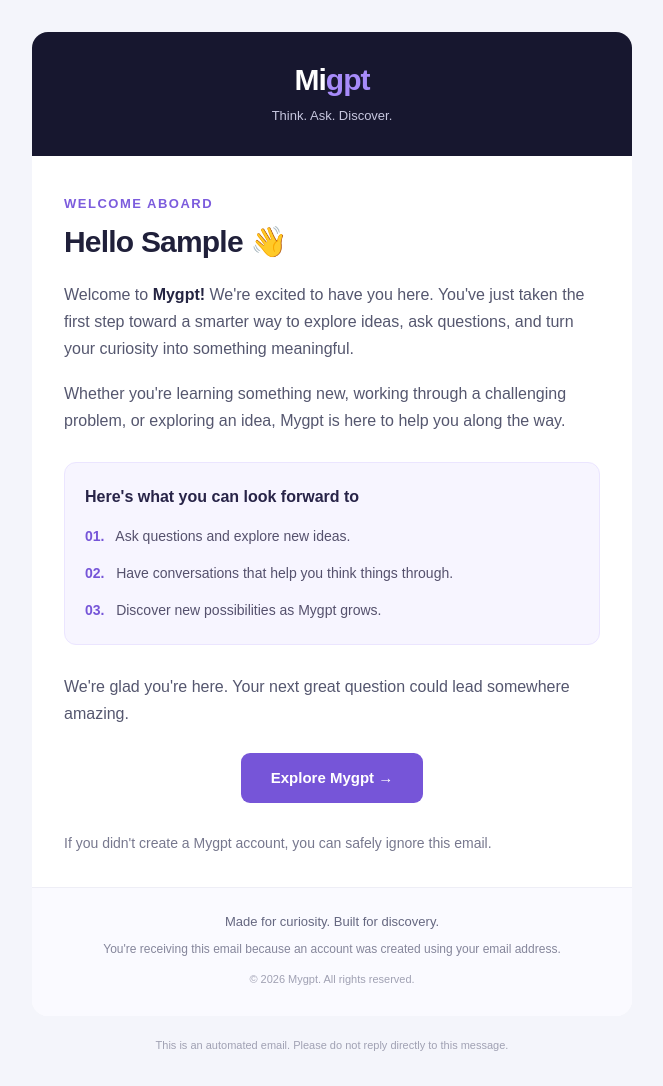
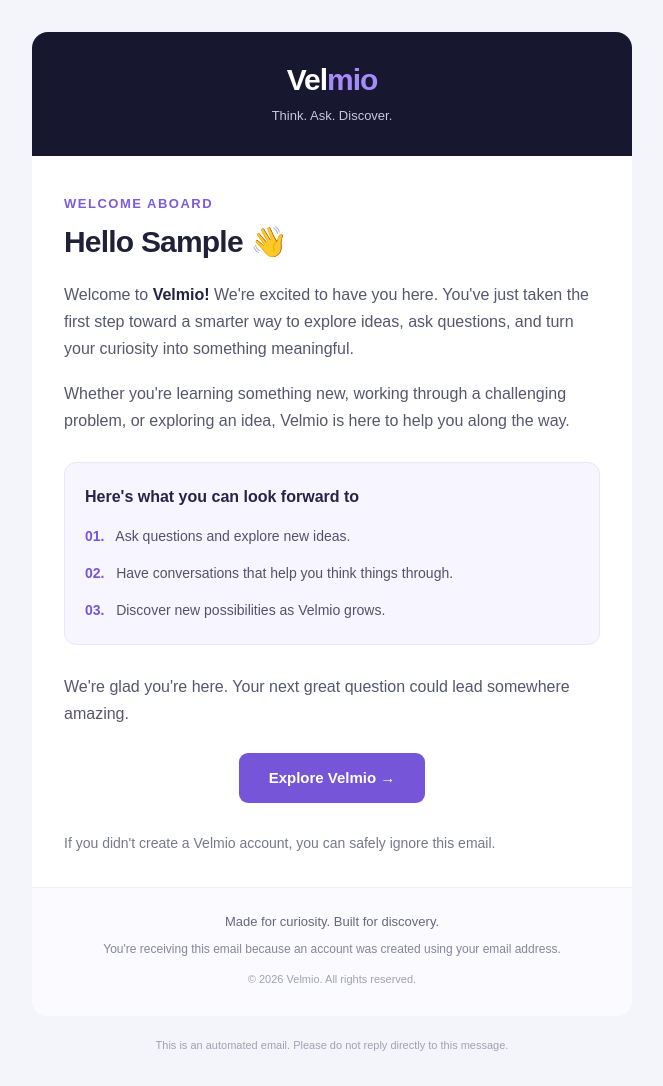
Before and after one commit to Marvyeddy/mygpt, a Python web app: template backend/template/welcome.html in a window 1280 px wide. Shown: the whole page, without its empty margins (308-971 px from the left). Run offline with Jinja, Linux system fonts and the light colour scheme; the template is opened without the code that fills it: most values are stand-ins (such as "Sample title", 1, 10 or a date in 2020).

Commit message:
fix: changed mygpt to velmio

```diff
--- a/backend/route/auth_route.py
+++ b/backend/route/auth_route.py
@@ -38,7 +38,7 @@ async def create_user(
 
     bg.add_task(
         send_email,
-        subject="Welcome to Migpt! ✨",
+        subject="Welcome to Velmio! ✨",
         recipients=[new_user.email],
         template_name="welcome.html",
         context={
--- a/backend/template/layout.html
+++ b/backend/template/layout.html
@@ -5,14 +5,14 @@
     <meta name="viewport" content="width=device-width, initial-scale=1.0">
     <meta name="color-scheme" content="light">
     <meta name="supported-color-schemes" content="light">
-    <title>{% block title %}Mygpt{% endblock %}</title>
+    <title>{% block title %}Velmio{% endblock %}</title>
 </head>
 
 <body style="margin:0; padding:0; background-color:#f4f5fb; font-family:Arial, Helvetica, sans-serif; color:#20243a;">
 
     <!-- Preheader -->
     <div style="display:none; max-height:0; overflow:hidden; opacity:0; color:transparent;">
-        {% block preheader %}Welcome to Mygpt — your AI conversation companion.{% endblock %}
+        {% block preheader %}Welcome to Velmio — your AI conversation companion.{% endblock %}
     </div>
 
     <table role="presentation" width="100%" cellspacing="0" cellpadding="0" border="0"
@@ -27,7 +27,7 @@
                     <tr>
                         <td align="center" style="background-color:#17172f; padding:30px 24px;">
                             <div style="font-size:30px; line-height:36px; font-weight:700; letter-spacing:-1px; color:#ffffff;">
-                                Mi<span style="color:#a78bfa;">gpt</span>
+                                Vel<span style="color:#a78bfa;">mio</span>
                             </div>
                             <p style="margin:8px 0 0; color:#c7c7df; font-size:13px; line-height:20px;">
                                 Think. Ask. Discover.
@@ -56,7 +56,7 @@
                             </p>
 
                             <p style="margin:0; color:#a0a1b3; font-size:11px; line-height:18px;">
-                                &copy; {% block year %}2026{% endblock %} Mygpt. All rights reserved.
+                                &copy; {% block year %}2026{% endblock %} Velmio. All rights reserved.
                             </p>
                         </td>
                     </tr>
--- a/backend/template/welcome.html
+++ b/backend/template/welcome.html
@@ -1,9 +1,9 @@
 {% extends "layout.html" %}
 
-{% block title %}Welcome to Mygpt{% endblock %}
+{% block title %}Welcome to Velmio{% endblock %}
 
 {% block preheader %}
-Your Mygpt journey starts here. Get ready to explore ideas, ask questions, and discover more.
+Your Velmio journey starts here. Get ready to explore ideas, ask questions, and discover more.
 {% endblock %}
 
 {% block content %}
@@ -17,14 +17,14 @@ Your Mygpt journey starts here. Get ready to explore ideas, ask questions, and d
 </h1>
 
 <p style="margin:0 0 18px; color:#55576f; font-size:16px; line-height:27px;">
-    Welcome to <strong style="color:#242442;">Mygpt!</strong> We're excited to have you here.
+    Welcome to <strong style="color:#242442;">Velmio!</strong> We're excited to have you here.
     You've just taken the first step toward a smarter way to explore ideas, ask questions,
     and turn your curiosity into something meaningful.
 </p>
 
 <p style="margin:0 0 28px; color:#55576f; font-size:16px; line-height:27px;">
     Whether you're learning something new, working through a challenging problem,
-    or exploring an idea, Mygpt is here to help you along the way.
+    or exploring an idea, Velmio is here to help you along the way.
 </p>
 
 <!-- Feature panel -->
@@ -49,7 +49,7 @@ Your Mygpt journey starts here. Get ready to explore ideas, ask questions, and d
 
             <p style="margin:0; color:#55516d; font-size:14px; line-height:23px;">
                 <strong style="color:#7655d8;">03.</strong>
-                &nbsp; Discover new possibilities as Mygpt grows.
+                &nbsp; Discover new possibilities as Velmio grows.
             </p>
 
         </td>
@@ -68,14 +68,14 @@ Your Mygpt journey starts here. Get ready to explore ideas, ask questions, and d
             <a href="{{ app_url }}"
                target="_blank"
                style="display:inline-block; padding:15px 30px; color:#ffffff; font-size:15px; line-height:20px; font-weight:700; text-decoration:none; border-radius:9px;">
-                Explore Mygpt &rarr;
+                Explore Velmio &rarr;
             </a>
         </td>
     </tr>
 </table>
 
 <p style="margin:0; color:#77788e; font-size:14px; line-height:24px;">
-    If you didn't create a Mygpt account, you can safely ignore this email.
+    If you didn't create a Velmio account, you can safely ignore this email.
 </p>
 
 {% endblock %}
```
